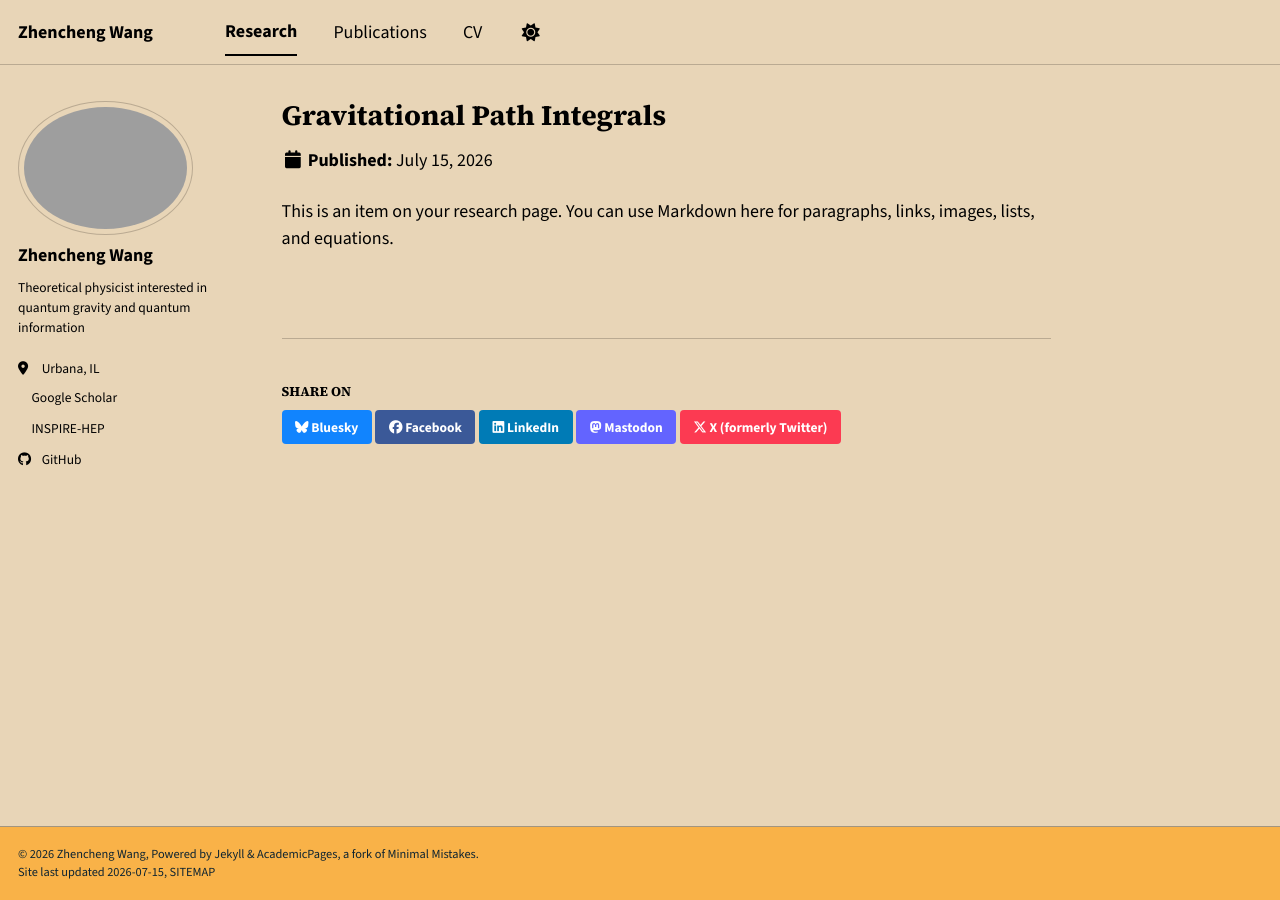
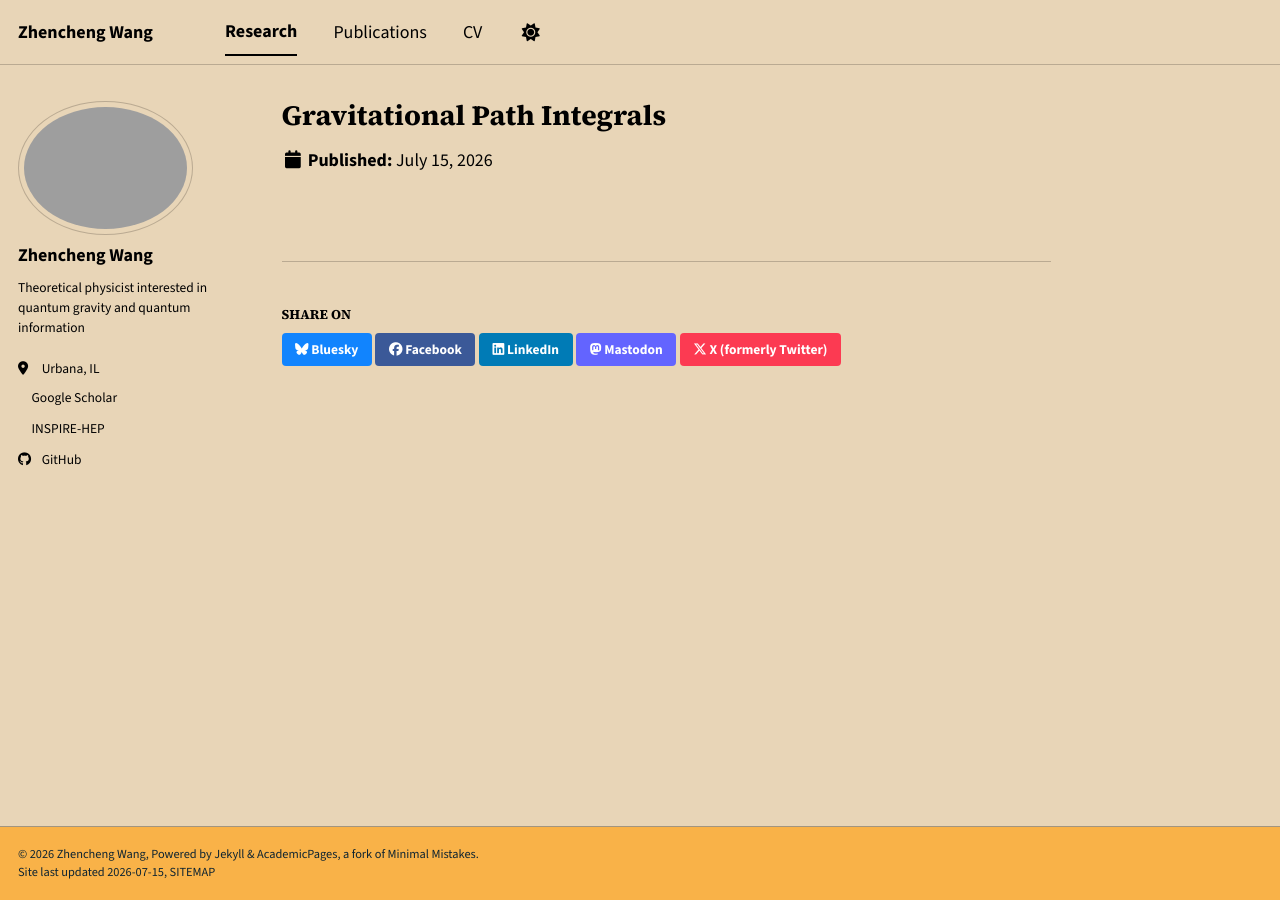
Before and after one commit to zhenchengw/zhenchengw.github.io, a Jekyll site: the page built from _research/research-1.md, in a window 1280 px wide. Built offline with Jekyll 4.4.1, drawn with Linux system fonts in a browser that asks for light colours; a style sheet for code colours, icons or effects is not loaded.

Commit message:
Update research-1.md

```diff
--- a/_research/research-1.md
+++ b/_research/research-1.md
@@ -3,5 +3,3 @@ title: "Gravitational Path Integrals"
 excerpt: ""
 collection: research
 ---
-
-This is an item on your research page. You can use Markdown here for paragraphs, links, images, lists, and equations.
```
